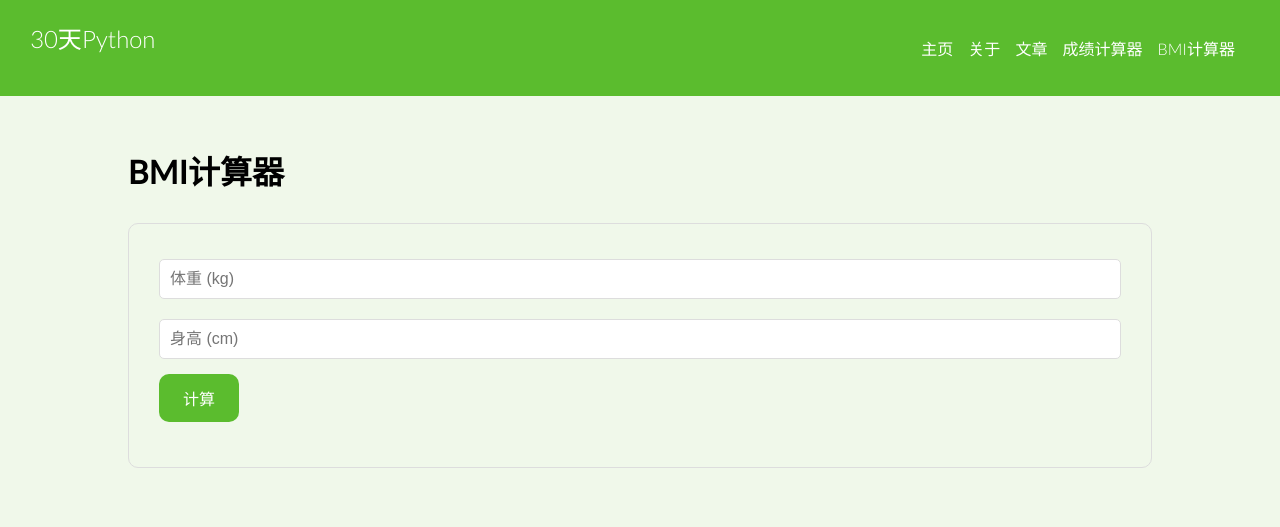
After one commit to Kho10-16/python_for_web, a Flask app: page /bmi in a window 1280 px wide. The commit adds this page. Shown: the top 527 px of the page. Run offline with Flask 3, Linux system fonts and the light colour scheme.

Commit message:
Add the BMI calculator

```diff
--- a/app.py
+++ b/app.py
@@ -61,6 +61,36 @@ def grade_result():
     message = f'{level}你的{subject}成绩是{score:g}'
     return render_template('grade_result.html', message=message, title='成绩结果')
 
+@app.route('/bmi')
+def bmi():
+    return render_template('bmi.html', title='BMI计算器')
+
+@app.route('/bmi/result', methods=['POST'])
+def bmi_result():
+    try:
+        weight = float(request.form['weight'])
+        height_cm = float(request.form['height'])
+    except ValueError:
+        return render_template('bmi_result.html', message='请输入有效的数字', title='错误')
+
+    if weight <= 0 or height_cm <= 0:
+        return render_template('bmi_result.html', message='体重和身高必须大于0', title='错误')
+
+    height_m = height_cm / 100
+    bmi_value = weight / (height_m ** 2)
+
+    if bmi_value < 18.5:
+        status = '体重过轻'
+    elif bmi_value < 25:
+        status = '健康体重'
+    elif bmi_value < 30:
+        status = '超重'
+    else:
+        status = '肥胖'
+
+    message = f'你的BMI里{bmi_value:.1f}, 属于:{status}'
+    return render_template('bmi_result.html', message=message, title='BMI结果')
+
 if __name__ == '__main__':
     # 部署时我们使用环境变量
     # 使其同时适用于生产和开发环境
--- /dev/null
+++ b/templates/bmi.html
@@ -0,0 +1,18 @@
+{% extends 'layout.html' %} {% block content %}
+<div class="container">
+    <h1>BMI计算器</h1>
+    <form action="{{ url_for('bmi_result')}}" method="POST">
+        <div>
+            <input type="number" name="weight" placeholder="体重 (kg)"
+                    min="1" step="0.1" required>
+        </div>
+        <div>
+            <input type="number" name="height" placeholder="身高 (cm)"
+                    min="1" step="0.1" required>
+        </div>
+        <div>
+            <button type="submit">计算</button>
+        </div>
+    </form>
+</div>
+{% endblock %}
--- /dev/null
+++ b/templates/bmi_result.html
@@ -0,0 +1,6 @@
+{% extends 'layout.html' %} {% block content %}
+<div class="container">
+    <h1>{{ message }}</h1>
+    <a href="{{ url_for('bmi')}}">再算一次</a>
+</div>
+{% endblock %}
--- a/templates/layout.html
+++ b/templates/layout.html
@@ -37,6 +37,9 @@
           <li class="nav-list">
             <a class="nav-link active" href="{{ url_for('grade') }}">成绩计算器</a>
           </li>
+          <li class="nav-list">
+            <a class="nav-link active" href="{{ url_for('bmi')}}">BMI计算器</a>
+          </li>
         </ul>
       </div>
     </header>
```
